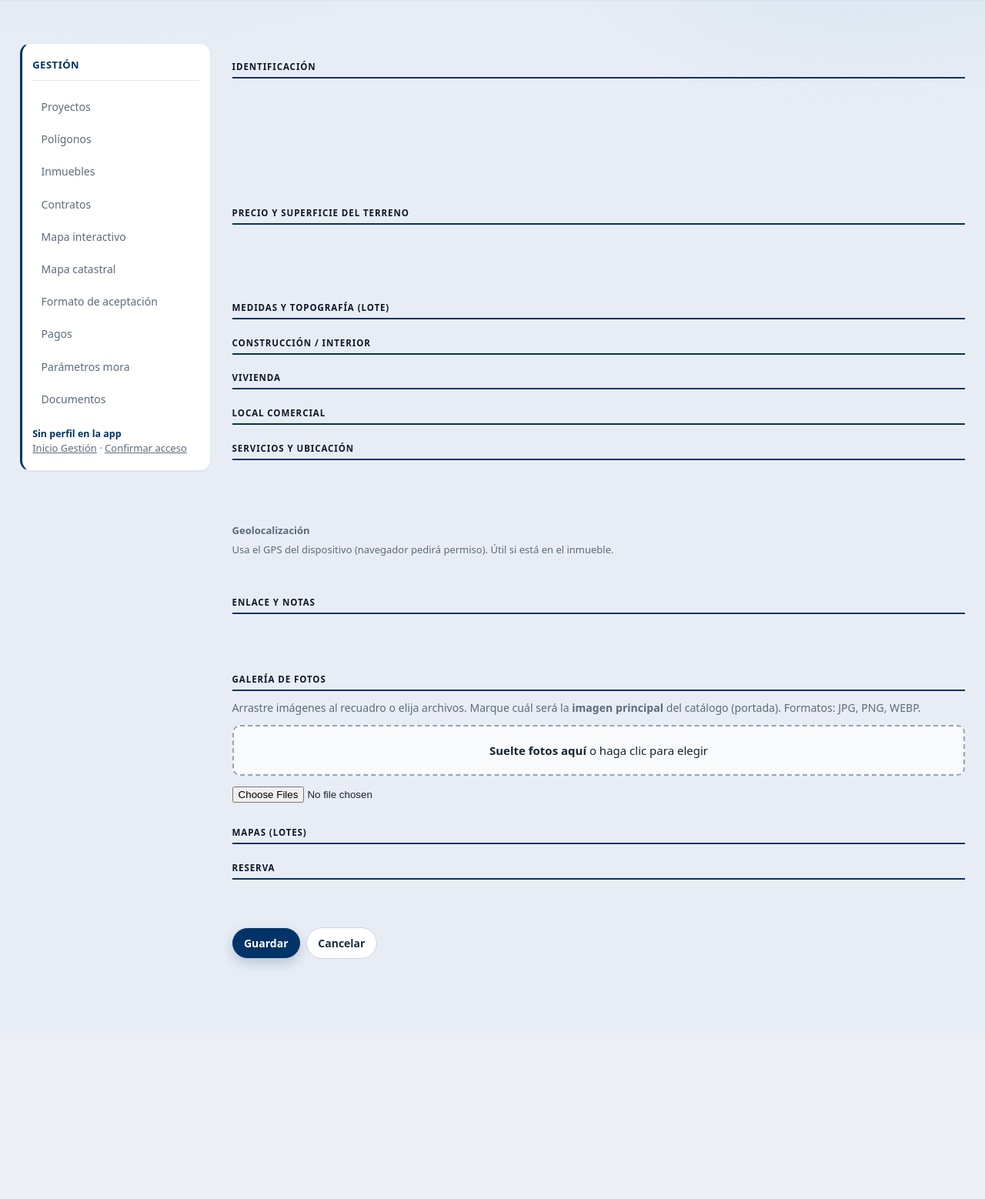
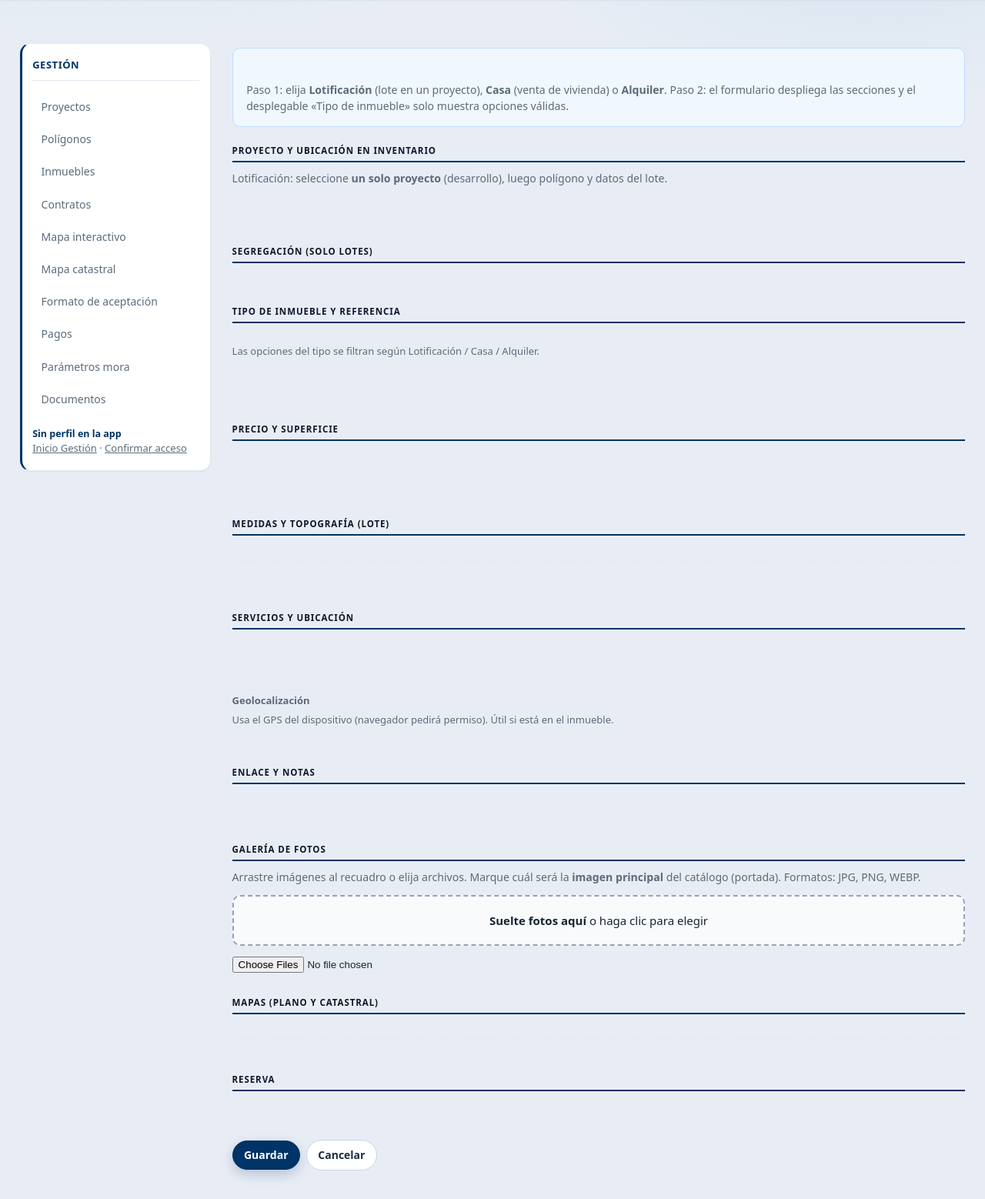
Before and after one commit to framncisco-sys/OscarAmaya, a Django app: template templates/app/inmueble_form.html in a window 1280 px wide. Shown: the part 92-1650 px from the top of the page at 77% size. Before the commit the page ends 1351 px from the top, so only its background shows below. Run offline with Django 5.2, Linux system fonts and the light colour scheme; the template is opened without the code that fills it, so the values that code supplies are empty.

Commit message:
DEBERIA DE TENER EN EL FORMULARIO CASA Y QUE DESPLIEGUE SUS OPCIONES, SI ES ALGUILER DE UN INMUBLRE QUE DESPLIEGUE SUS OPCIONES Y SI ES LOTIFICACION QUE JALE EL NOMBRE DE UN SOLO DEL PROYECTO Y SUS OPCIONES AYUDA AGRUOARLO Y CON UN SELEC ESCOGER Y SE DESPLIEGAN LAS OPCIONES
Made-with: Cursor

```diff
--- a/static/js/inmueble_form_ui.js
+++ b/static/js/inmueble_form_ui.js
@@ -1,25 +1,55 @@
 /**
- * Inmueble: secciones según tipo (lote / casa / local), geolocalización y galería (arrastrar/soltar).
+ * Inmueble: modo Lotificación / Casa / Alquiler → secciones + filtro de tipo;
+ * geolocalización y galería (arrastrar/soltar).
  */
 (function () {
   "use strict";
 
-  function splitTipos(s) {
+  function splitTok(s) {
     return (s || "").trim().split(/\s+/).filter(Boolean);
   }
 
-  function refreshSecciones() {
-    var sel = document.getElementById("id_tipo");
-    if (!sel) return;
-    var t = sel.value || "";
-    document.querySelectorAll(".inmueble-sec[data-show-tipos]").forEach(function (sec) {
-      var tipos = splitTipos(sec.getAttribute("data-show-tipos"));
-      var ok = tipos.indexOf(t) >= 0;
-      sec.classList.toggle("is-visible", ok);
+  function matchesDyn(el, modo, tipo) {
+    var dm = el.getAttribute("data-show-modo");
+    var dt = el.getAttribute("data-show-tipos");
+    var ms = dm ? splitTok(dm) : [];
+    var ts = dt ? splitTok(dt) : [];
+    if (ms.length && ms.indexOf(modo) < 0) return false;
+    if (ts.length && ts.indexOf(tipo) < 0) return false;
+    return true;
+  }
+
+  function filterTipoPorModo(selModo, tipoSelect) {
+    if (!selModo || !tipoSelect) return;
+    var modo = selModo.value || "LOTIFICACION";
+    var firstVis = null;
+    Array.prototype.forEach.call(tipoSelect.options, function (opt) {
+      if (!opt.value) {
+        opt.hidden = false;
+        return;
+      }
+      var mods = splitTok(opt.getAttribute("data-modos"));
+      var ok = mods.indexOf(modo) >= 0;
+      opt.hidden = !ok;
+      if (ok && !firstVis) firstVis = opt;
     });
-    document.querySelectorAll("h2.inmueble-sec-title[data-show-tipos]").forEach(function (h) {
-      var tipos = splitTipos(h.getAttribute("data-show-tipos"));
-      h.style.display = tipos.indexOf(t) >= 0 ? "" : "none";
+    var selOpt = tipoSelect.selectedOptions[0];
+    if (selOpt && selOpt.hidden && firstVis) {
+      tipoSelect.value = firstVis.value;
+    }
+  }
+
+  function refreshAll(selModo, selTipo) {
+    var modo = selModo && selModo.value ? selModo.value : "LOTIFICACION";
+    filterTipoPorModo(selModo, selTipo);
+    var tipo = selTipo && selTipo.value ? selTipo.value : "";
+    var q =
+      ".inmueble-sec[data-show-modo], .inmueble-sec[data-show-tipos], " +
+      "h2.inmueble-sec-title[data-show-modo], h2.inmueble-sec-title[data-show-tipos], " +
+      "p.inmueble-dyn[data-show-modo]";
+    document.querySelectorAll(q).forEach(function (el) {
+      if (matchesDyn(el, modo, tipo)) el.classList.add("is-visible");
+      else el.classList.remove("is-visible");
     });
   }
 
@@ -41,11 +71,15 @@
 
   document.addEventListener("DOMContentLoaded", function () {
     var form = document.getElementById("inmueble-form-main");
+    var selModo = document.getElementById("id_modo_catalogo");
     var selTipo = document.getElementById("id_tipo");
-    if (selTipo) {
-      selTipo.addEventListener("change", refreshSecciones);
-      refreshSecciones();
+
+    function runRefresh() {
+      refreshAll(selModo, selTipo);
     }
+    if (selModo) selModo.addEventListener("change", runRefresh);
+    if (selTipo) selTipo.addEventListener("change", runRefresh);
+    runRefresh();
 
     var btnGeo = document.getElementById("inmueble-btn-geo");
     var latEl = document.getElementById("id_latitud");
--- a/templates/app/inmueble_form.html
+++ b/templates/app/inmueble_form.html
@@ -15,8 +15,11 @@
     border-bottom: 2px solid #003366;
   }
   .inmueble-sec { margin-bottom: 0.25rem; }
-  .inmueble-sec[data-show-tipos] { display: none; }
+  .inmueble-sec[data-show-tipos]:not([data-show-modo]) { display: none; }
+  .inmueble-sec[data-show-modo] { display: none; }
   .inmueble-sec.is-visible { display: block; }
+  h2.inmueble-sec-title[data-show-modo], p.inmueble-dyn[data-show-modo] { display: none; }
+  h2.inmueble-sec-title[data-show-modo].is-visible, p.inmueble-dyn[data-show-modo].is-visible { display: block; }
   .inmueble-galeria-drop {
     border: 2px dashed #94a3b8;
     border-radius: 10px;
@@ -39,46 +42,76 @@
     <div class="alert" role="alert">{{ form.non_field_errors }}</div>
   {% endif %}
 
-  <h2 class="inmueble-sec-title">Identificación</h2>
+  <div class="field" style="background:#f0f7ff;border:1px solid #bfdbfe;border-radius:10px;padding:1rem 1.1rem;margin-bottom:1.25rem;">
+    {% include "app/_inmueble_field.html" with field=form.modo_catalogo %}
+    <p class="muted" style="font-size:0.88rem;margin:0.35rem 0 0;">Paso 1: elija <strong>Lotificación</strong> (lote en un proyecto), <strong>Casa</strong> (venta de vivienda) o <strong>Alquiler</strong>. Paso 2: el formulario despliega las secciones y el desplegable «Tipo de inmueble» solo muestra opciones válidas.</p>
+  </div>
+
+  <h2 class="inmueble-sec-title">Proyecto y ubicación en inventario</h2>
   <div class="inmueble-sec is-visible">
+    <p class="muted inmueble-dyn" data-show-modo="LOTIFICACION" style="font-size:0.88rem;margin:0 0 0.65rem;">Lotificación: seleccione <strong>un solo proyecto</strong> (desarrollo), luego polígono y datos del lote.</p>
+    <p class="muted inmueble-dyn" data-show-modo="CASA" style="font-size:0.88rem;margin:0 0 0.65rem;">Casa: proyecto o residencial donde figura la vivienda.</p>
+    <p class="muted inmueble-dyn" data-show-modo="ALQUILER" style="font-size:0.88rem;margin:0 0 0.65rem;">Alquiler: proyecto o ubicación en catálogo del inmueble en renta.</p>
     {% include "app/_inmueble_field.html" with field=form.proyecto %}
     {% include "app/_inmueble_field.html" with field=form.poligono %}
+  </div>
+
+  <h2 class="inmueble-sec-title" data-show-modo="LOTIFICACION">Segregación (solo lotes)</h2>
+  <div class="inmueble-sec" data-show-modo="LOTIFICACION">
     {% include "app/_inmueble_field.html" with field=form.inmueble_padre %}
+  </div>
+
+  <h2 class="inmueble-sec-title">Tipo de inmueble y referencia</h2>
+  <div class="inmueble-sec is-visible">
     {% include "app/_inmueble_field.html" with field=form.tipo %}
+    <p class="field__help muted" id="inmueble-tipo-filtro-ayuda" style="margin-top:-0.35rem;">Las opciones del tipo se filtran según Lotificación / Casa / Alquiler.</p>
     {% include "app/_inmueble_field.html" with field=form.estado %}
     {% include "app/_inmueble_field.html" with field=form.codigo %}
   </div>
 
-  <h2 class="inmueble-sec-title">Precio y superficie del terreno</h2>
+  <h2 class="inmueble-sec-title">Precio y superficie</h2>
   <div class="inmueble-sec is-visible">
     {% include "app/_inmueble_field.html" with field=form.precio_lista %}
     {% include "app/_inmueble_field.html" with field=form.area_varas_cuadradas %}
     {% include "app/_inmueble_field.html" with field=form.area_m2 %}
   </div>
 
-  <h2 class="inmueble-sec-title" data-show-tipos="LOTE">Medidas y topografía (lote)</h2>
-  <div class="inmueble-sec" data-show-tipos="LOTE">
+  <h2 class="inmueble-sec-title" data-show-modo="ALQUILER">Alquiler — canon y garantía</h2>
+  <div class="inmueble-sec" data-show-modo="ALQUILER">
+    {% include "app/_inmueble_field.html" with field=form.precio_alquiler_mensual %}
+    {% include "app/_inmueble_field.html" with field=form.deposito_alquiler %}
+  </div>
+
+  <h2 class="inmueble-sec-title" data-show-modo="LOTIFICACION">Medidas y topografía (lote)</h2>
+  <div class="inmueble-sec" data-show-modo="LOTIFICACION">
     {% include "app/_inmueble_field.html" with field=form.frente_m %}
     {% include "app/_inmueble_field.html" with field=form.fondo_m %}
     {% include "app/_inmueble_field.html" with field=form.topografia %}
   </div>
 
-  <h2 class="inmueble-sec-title" data-show-tipos="CASA_NUEVA CASA_SEGUNDA LOCAL">Construcción / interior</h2>
-  <div class="inmueble-sec" data-show-tipos="CASA_NUEVA CASA_SEGUNDA LOCAL">
+  <h2 class="inmueble-sec-title" data-show-modo="CASA ALQUILER" data-show-tipos="CASA_NUEVA CASA_SEGUNDA LOCAL">Construcción / interior</h2>
+  <div class="inmueble-sec" data-show-modo="CASA ALQUILER" data-show-tipos="CASA_NUEVA CASA_SEGUNDA LOCAL">
     {% include "app/_inmueble_field.html" with field=form.banos %}
     {% include "app/_inmueble_field.html" with field=form.niveles %}
     {% include "app/_inmueble_field.html" with field=form.area_construccion_m2 %}
   </div>
 
-  <h2 class="inmueble-sec-title" data-show-tipos="CASA_NUEVA CASA_SEGUNDA">Vivienda</h2>
-  <div class="inmueble-sec" data-show-tipos="CASA_NUEVA CASA_SEGUNDA">
+  <h2 class="inmueble-sec-title" data-show-modo="CASA" data-show-tipos="CASA_NUEVA CASA_SEGUNDA">Vivienda (venta)</h2>
+  <div class="inmueble-sec" data-show-modo="CASA" data-show-tipos="CASA_NUEVA CASA_SEGUNDA">
     {% include "app/_inmueble_field.html" with field=form.habitaciones %}
     {% include "app/_inmueble_field.html" with field=form.amueblada %}
     {% include "app/_inmueble_field.html" with field=form.cochera_cubiertas %}
   </div>
 
-  <h2 class="inmueble-sec-title" data-show-tipos="LOCAL">Local comercial</h2>
-  <div class="inmueble-sec" data-show-tipos="LOCAL">
+  <h2 class="inmueble-sec-title" data-show-modo="ALQUILER" data-show-tipos="CASA_NUEVA CASA_SEGUNDA">Vivienda en alquiler</h2>
+  <div class="inmueble-sec" data-show-modo="ALQUILER" data-show-tipos="CASA_NUEVA CASA_SEGUNDA">
+    {% include "app/_inmueble_field.html" with field=form.habitaciones %}
+    {% include "app/_inmueble_field.html" with field=form.amueblada %}
+    {% include "app/_inmueble_field.html" with field=form.cochera_cubiertas %}
+  </div>
+
+  <h2 class="inmueble-sec-title" data-show-modo="ALQUILER" data-show-tipos="LOCAL">Local comercial (alquiler)</h2>
+  <div class="inmueble-sec" data-show-modo="ALQUILER" data-show-tipos="LOCAL">
     {% include "app/_inmueble_field.html" with field=form.seguridad %}
     {% include "app/_inmueble_field.html" with field=form.parqueos_clientes %}
     {% include "app/_inmueble_field.html" with field=form.carga_electrica %}
@@ -151,8 +184,8 @@
     <p class="field__help muted" id="inmueble-galeria-portada-hint" style="display:none;margin-top:0.35rem;"></p>
   </div>
 
-  <h2 class="inmueble-sec-title" data-show-tipos="LOTE">Mapas (lotes)</h2>
-  <div class="inmueble-sec" data-show-tipos="LOTE">
+  <h2 class="inmueble-sec-title" data-show-modo="LOTIFICACION">Mapas (plano y catastral)</h2>
+  <div class="inmueble-sec" data-show-modo="LOTIFICACION">
     {% include "app/_inmueble_field.html" with field=form.geometria_json %}
     {% include "app/_inmueble_field.html" with field=form.geometria_catastral_geojson %}
   </div>
```
Also changed, not shown: inmobiliaria/admin.py (+14 -2 lines), inmobiliaria/forms_web.py (+46 -0 lines), inmobiliaria/models.py (+32 -0 lines), inmobiliaria/migrations/0028_inmueble_modo_catalogo_alquiler.py (added).
